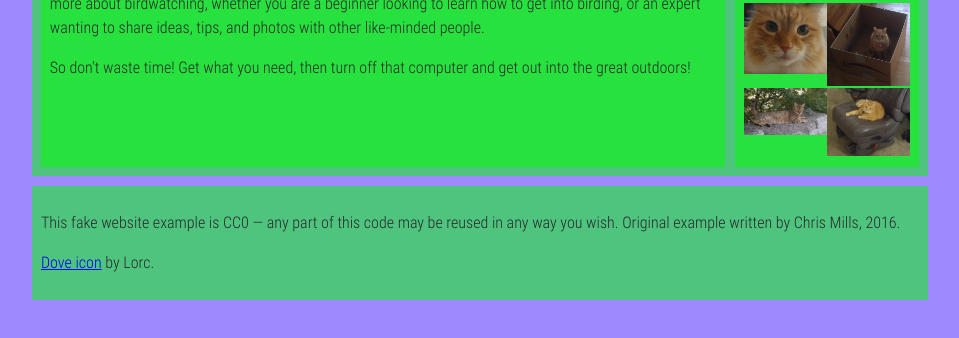
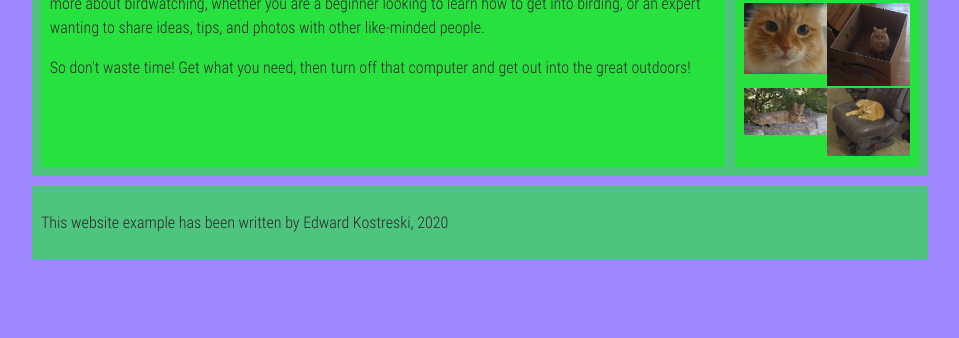
Before and after one commit to eddiekoski/eddiekoski.github.io, a plain HTML site: page lab_3/index.html in a window 1280 px wide. Shown: the part 330-668 px from the top of the page, without its empty margins (160-1119 px from the left). Drawn offline with Linux system fonts and the light colour scheme; a web font is replaced by a local one.

Commit message:
step 6
Step 6
footer

```diff
--- a/lab_3/index.html
+++ b/lab_3/index.html
@@ -87,14 +87,9 @@
 
     <footer>
       <p>
-        This fake website example is CC0 — any part of this code may be reused
-        in any way you wish. Original example written by Chris Mills, 2016.
+        This website example has been written by Edward Kostreski, 2020
       </p>
 
-      <p>
-        <a href="http://game-icons.net/lorc/originals/dove.html">Dove icon</a>
-        by Lorc.
-      </p>
     </footer>
   </body>
 </html>
```
